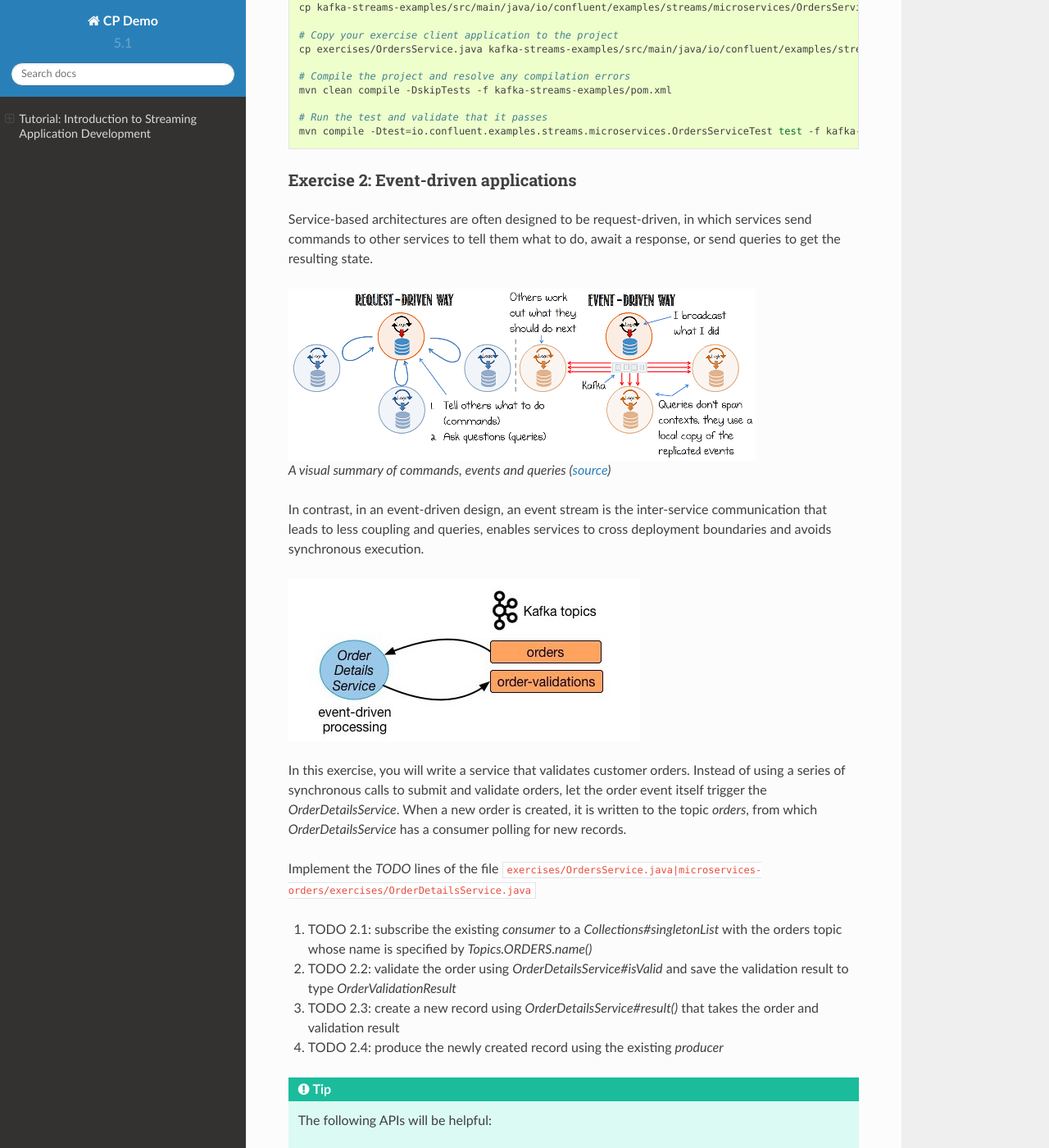
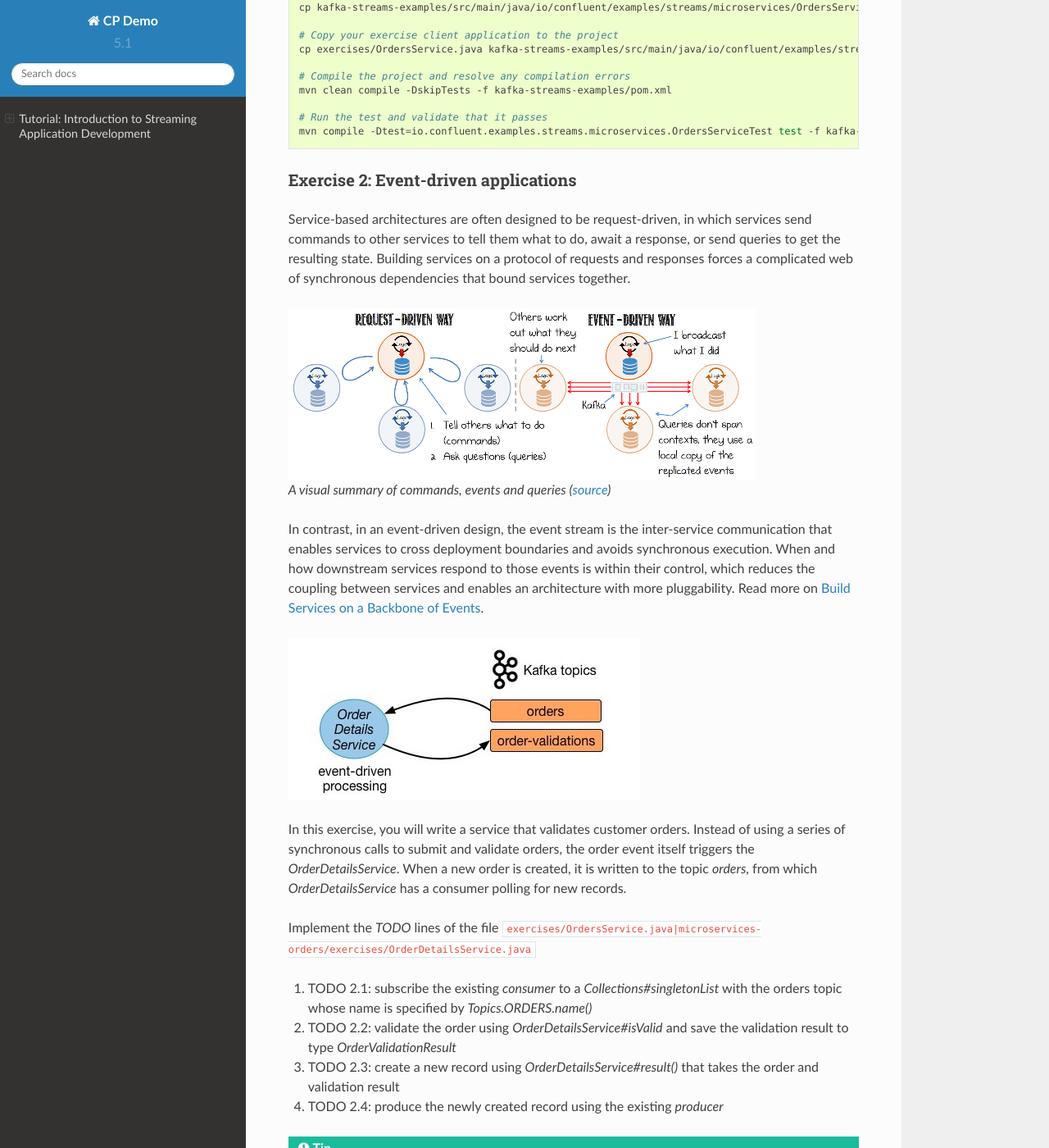
Before and after one commit to confluentinc/examples, a Sphinx documentation site: the page built from microservices-orders/docs/index.rst, in a window 1280 px wide and 1400 px high, scrolled down 8734 px. Shown: the whole window at 82% size. Built offline with Sphinx 7.4.7 and the Read the Docs theme 2.0.0, drawn with Linux system fonts in a browser that asks for light colours; cross-references to code outside the pages are shown as plain code; some of the changed text lies outside the part shown.

Commit message:
DEVX-536: checkpoint

```diff
--- a/microservices-orders/docs/index.rst
+++ b/microservices-orders/docs/index.rst
@@ -306,19 +306,22 @@ Exercise 2: Event-driven applications
 ~~~~~~~~~~~~~~~~~~~~~~~~~~~~~~~~~~~~~
 
 Service-based architectures are often designed to be request-driven, in which services send commands to other services to tell them what to do, await a response, or send queries to get the resulting state.
+Building services on a protocol of requests and responses forces a complicated web of synchronous dependencies that bound services together.
 
 .. figure:: images/event-driven.png
     :alt: image
 
     A visual summary of commands, events and queries (`source <https://www.confluent.io/designing-event-driven-systems>`__)
 
-In contrast, in an event-driven design, an event stream is the inter-service communication that leads to less coupling and queries, enables services to cross deployment boundaries and avoids synchronous execution.
+In contrast, in an event-driven design, the event stream is the inter-service communication that enables services to cross deployment boundaries and avoids synchronous execution.
+When and how downstream services respond to those events is within their control, which reduces the coupling between services and enables an architecture with more pluggability.
+Read more on `Build Services on a Backbone of Events <https://docs.confluent.io/current/streams/developer-guide/dsl-api.html#streams-developer-guide-dsl-joins>`__.
 
 .. figure:: images/microservices-exercise-2.jpg
     :alt: image
 
 In this exercise, you will write a service that validates customer orders.
-Instead of using a series of synchronous calls to submit and validate orders, let the order event itself trigger the `OrderDetailsService`.
+Instead of using a series of synchronous calls to submit and validate orders, the order event itself triggers the `OrderDetailsService`.
 When a new order is created, it is written to the topic `orders`, from which `OrderDetailsService` has a consumer polling for new records.
 
 Implement the `TODO` lines of the file :devx-examples:`exercises/OrdersService.java|microservices-orders/exercises/OrderDetailsService.java`
@@ -374,6 +377,7 @@ In these scenarios, you may need to perform table lookups at very large scale an
 
 A popular pattern is to make the information in the databases available in Kafka through so-called change data capture (CDC), together with Kafka’s Connect API to pull in the data from the database.
 Once the data is in Kafka, client applications can perform very fast and efficient joins of such tables and streams, rather than requiring the application to make a query to a remote database over the network for each record.
+Read more on `joins in Kafka Streams <https://docs.confluent.io/current/streams/developer-guide/dsl-api.html#streams-developer-guide-dsl-joins>`__.
 
 .. figure:: images/microservices-exercise-3.jpg
     :alt: image
@@ -427,8 +431,9 @@ Exercise 4: Filtering and branching
 ~~~~~~~~~~~~~~~~~~~~~~~~~~~~~~~~~~~
 
 Kafka can capture a lot of information related to an event.
-This information can be captured in a single Kafka topic.
-Client applications can then manipulate that data based on some user-defined criteria to create new streams of data that they can act on.
+This stream of events can be captured in a single Kafka topic.
+Client applications can then manipulate that stream based on some user-defined criteria, even creating new streams of data that they can act on or downstream services can act on.
+In some cases, the application may need to filter events from an input stream that match certain critera; in other cases, the application may need to branch, whereby each event is tested against a predicate and then routed to a stream that matches.
 
 .. figure:: images/microservices-exercise-4.jpg
     :alt: image
```
